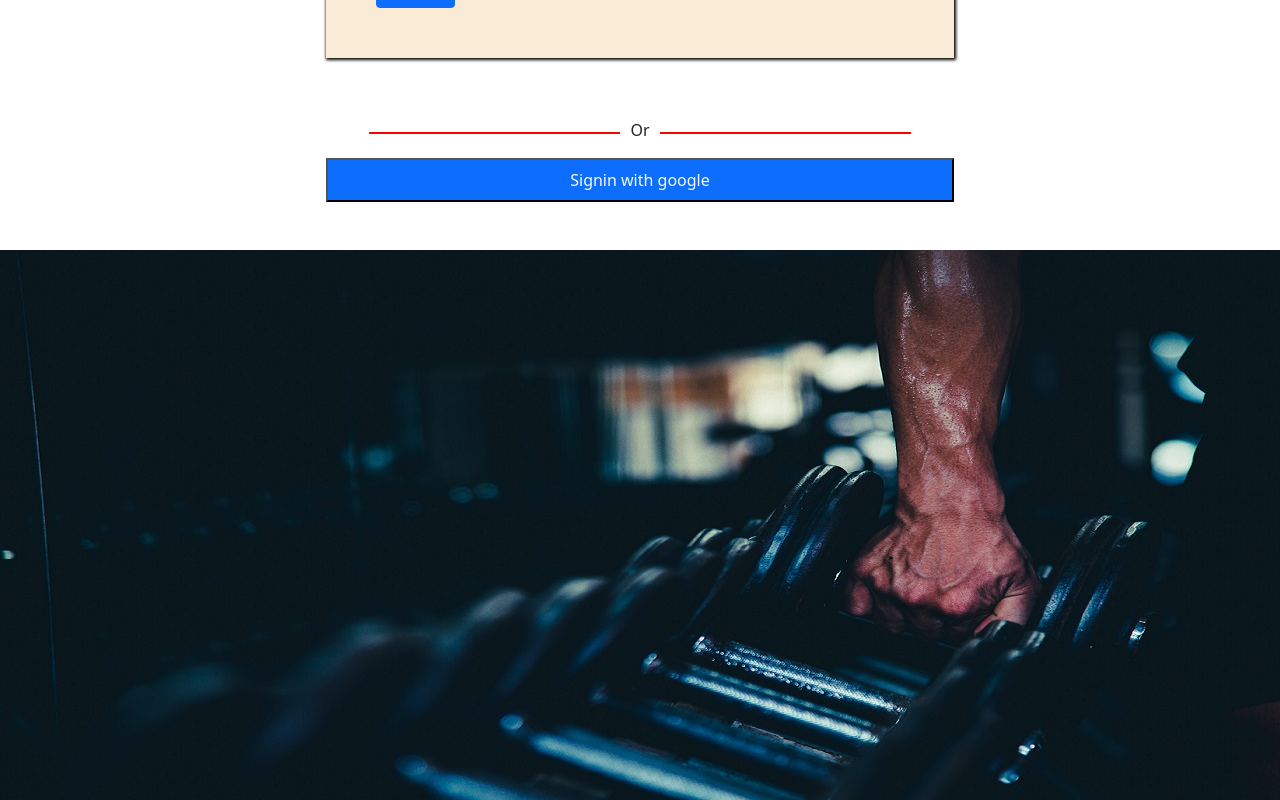
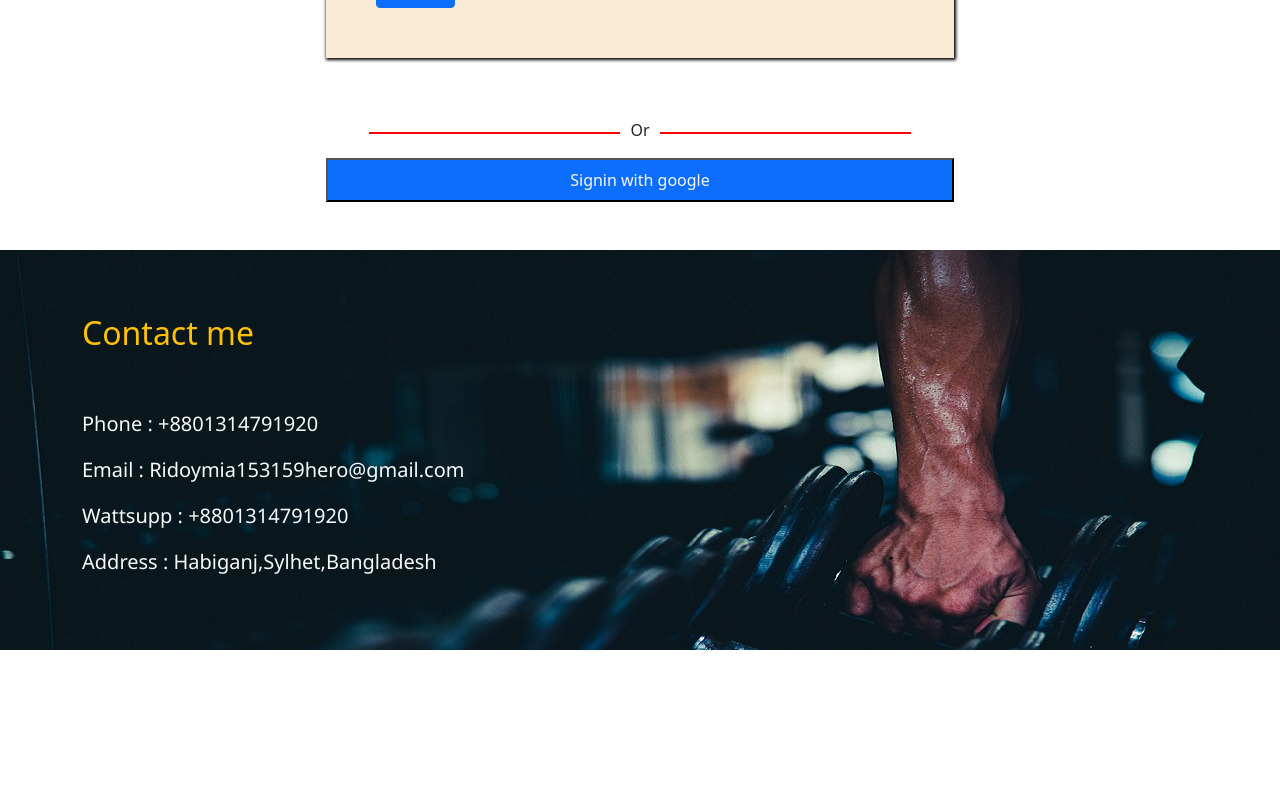
Before and after one commit to RidoyMia/assignment-11-server, a React (Create React App) app: page /login in a window 1280 px wide. Shown: the part 508-1308 px from the top of the page. After the commit the page ends 1158 px from the top, so only its background shows below. Built offline with nearby package versions, Linux system fonts and the light colour scheme; no server answers.

Commit message:
fotter is done

```diff
--- a/src/components/Footer/Footer.css
+++ b/src/components/Footer/Footer.css
@@ -2,8 +2,15 @@
     background-image: url("../../image/hridoy-footer.jpg");
     background-position: cover;
     background-repeat: no-repeat;
-   height: 550px;
+   height: 400px;
    width: 100%;
 
 
 }
+.contact-container{
+    font-size: 20px;
+    line-height: 30px;
+    font-family: 'Segoe UI', Tahoma, Geneva, Verdana, sans-serif;
+
+    margin-top: 2px;
+}
--- a/src/components/Footer/Footer.js
+++ b/src/components/Footer/Footer.js
@@ -1,10 +1,22 @@
 import React from 'react';
+import { Col, Container, Row } from 'react-bootstrap';
 import './Footer.css';
 
 const Footer = () => {
     return (
         <div fixed="bottom" className='banner-footer'>
+            <Container>
+                <Row className='py-3'>
+                    <Col md="8" className='text-light'>
+                        <h2 className=' text-warning py-5'>Contact me </h2>
+                      <p className='contact-container'><span>Phone : </span> +8801314791920</p>
+                      <p className='contact-container'><span>Email : </span> Ridoymia153159hero@gmail.com</p>
+                      <p className='contact-container'><span>Wattsupp : </span> +8801314791920</p>
+                      <p className='contact-container'><span>Address : </span>Habiganj,Sylhet,Bangladesh</p>
 
+                    </Col>
+                </Row>
+            </Container>
         </div>
     );
 };
--- a/src/components/Login/Login.js
+++ b/src/components/Login/Login.js
@@ -22,7 +22,7 @@ const Login = () => {
       let from = location.state?.from?.pathname || "/";
     const [
         signInWithEmailAndPassword,
-
+        user2,
         loading,
         error,
       ] = useSignInWithEmailAndPassword(auth);
```
